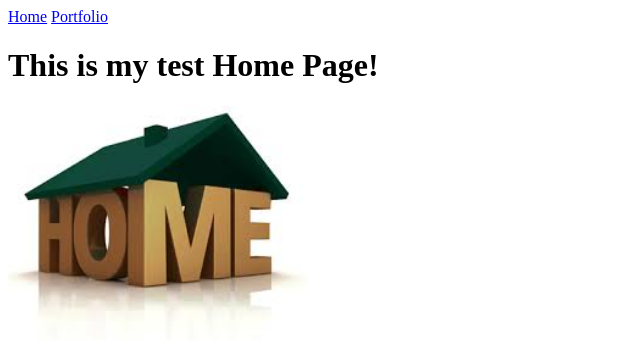
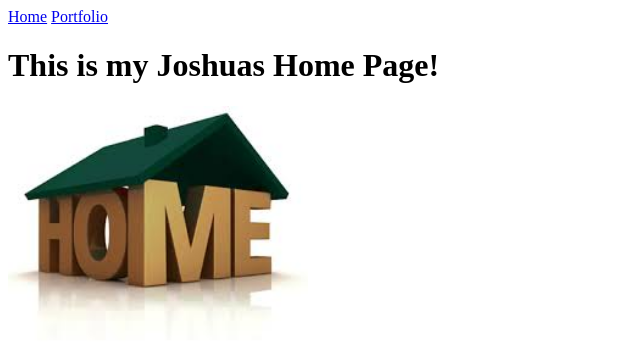
Before and after one commit to Jbarillas1874/Jbarillas1874.github.io, a plain HTML site: page my_website/index.html in a window 1280 px wide. Shown: the whole page, without its empty margins (0-640 px from the left). Drawn offline with Linux system fonts and the light colour scheme.

Commit message:
Changed the heading

```diff
--- a/my_website/index.html
+++ b/my_website/index.html
@@ -7,7 +7,7 @@
   <body>
     <a href="index.html">Home</a>
     <a href="portfolio.html">Portfolio</a>
-    <h1>This is my test Home Page!</h1>
+    <h1>This is my Joshuas Home Page!</h1>
     <img src="images/home.jpg" height="250">
   </body>
 </html>
```
Also changed, not shown: .c9/metadata/environment/my_website/index.html.
